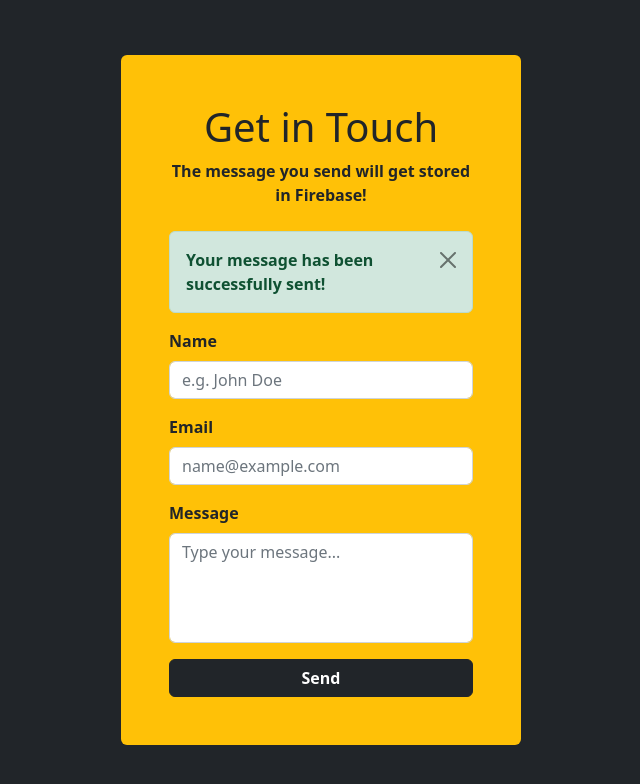
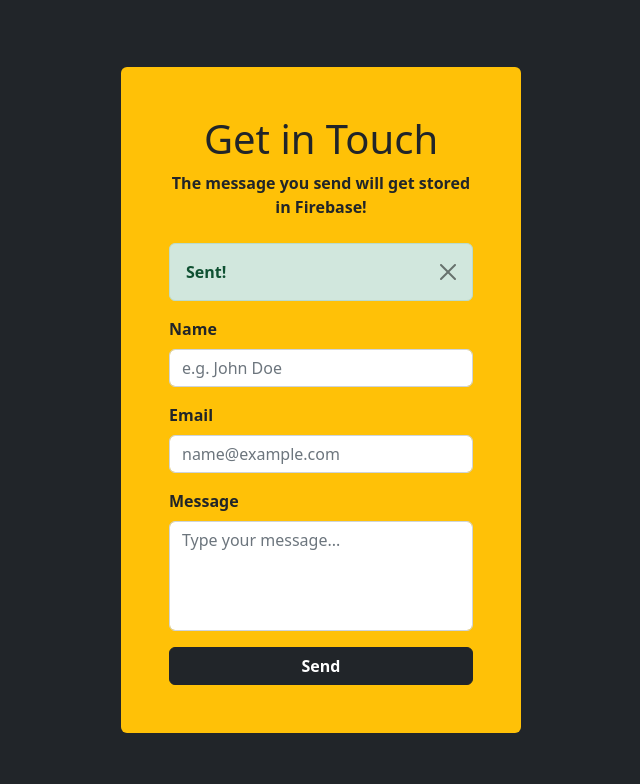
Before and after one commit to noobchirag69/Firebase_Form, a plain HTML site: page index.html in a window 1280 px wide. Both pictures are taken after typing "Sample", "name@example.com", "Sample" into the empty fields and a click on the button "Send". Shown: the whole page, without its empty margins (319-959 px from the left). Drawn offline with nearby package versions, Linux system fonts and the light colour scheme; no server answers.

```diff
--- a/index.html
+++ b/index.html
@@ -34,7 +34,7 @@
         <h1 class="text-center">Get in Touch</h1>
         <p class="mb-4 text-center fw-bold">The message you send will get stored in Firebase!</p>
         <div class="alert alert-success alert-dismissible fade show" role="alert">
-            <strong>Your message has been successfully sent!</strong>
+            <strong>Sent!</strong>
             <button type="button" class="btn-close" data-bs-dismiss="alert" aria-label="Close"></button>
         </div>
         <!-- Name -->
```
